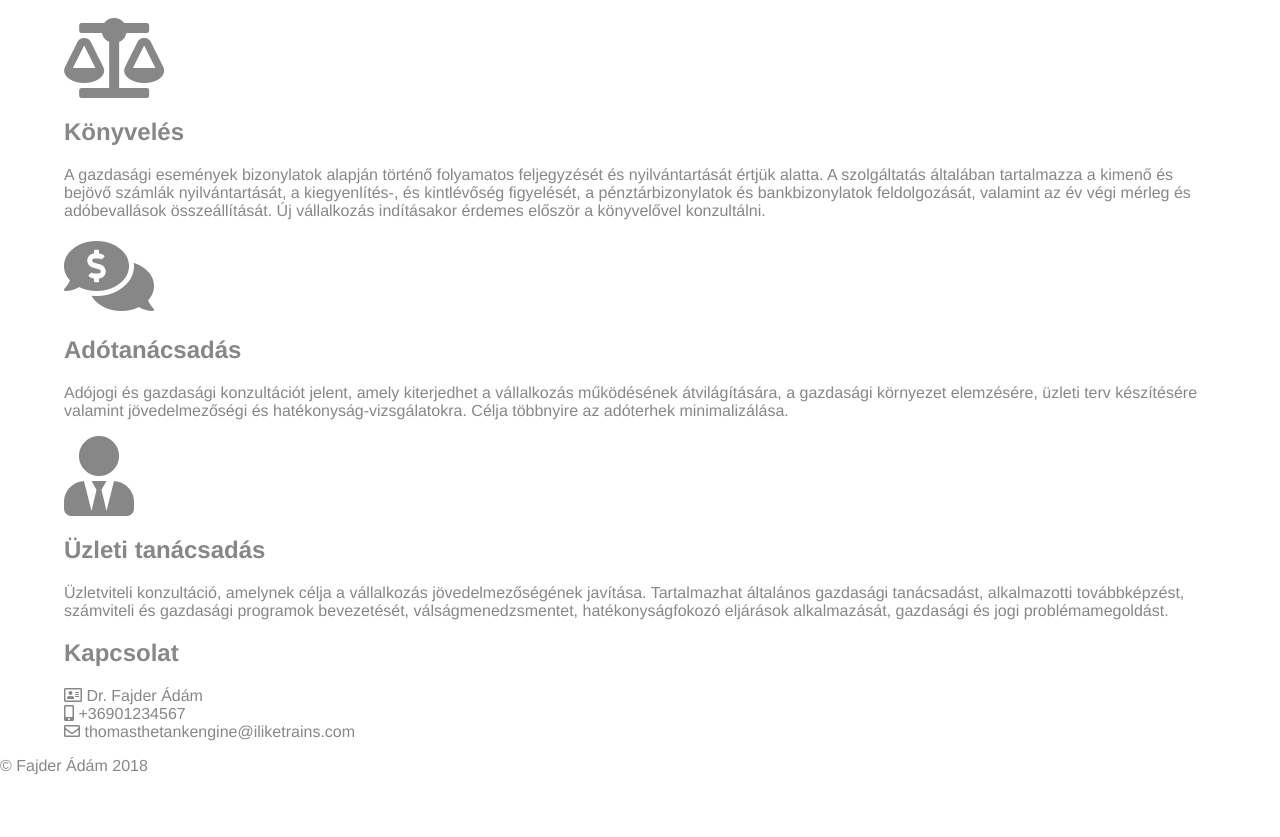
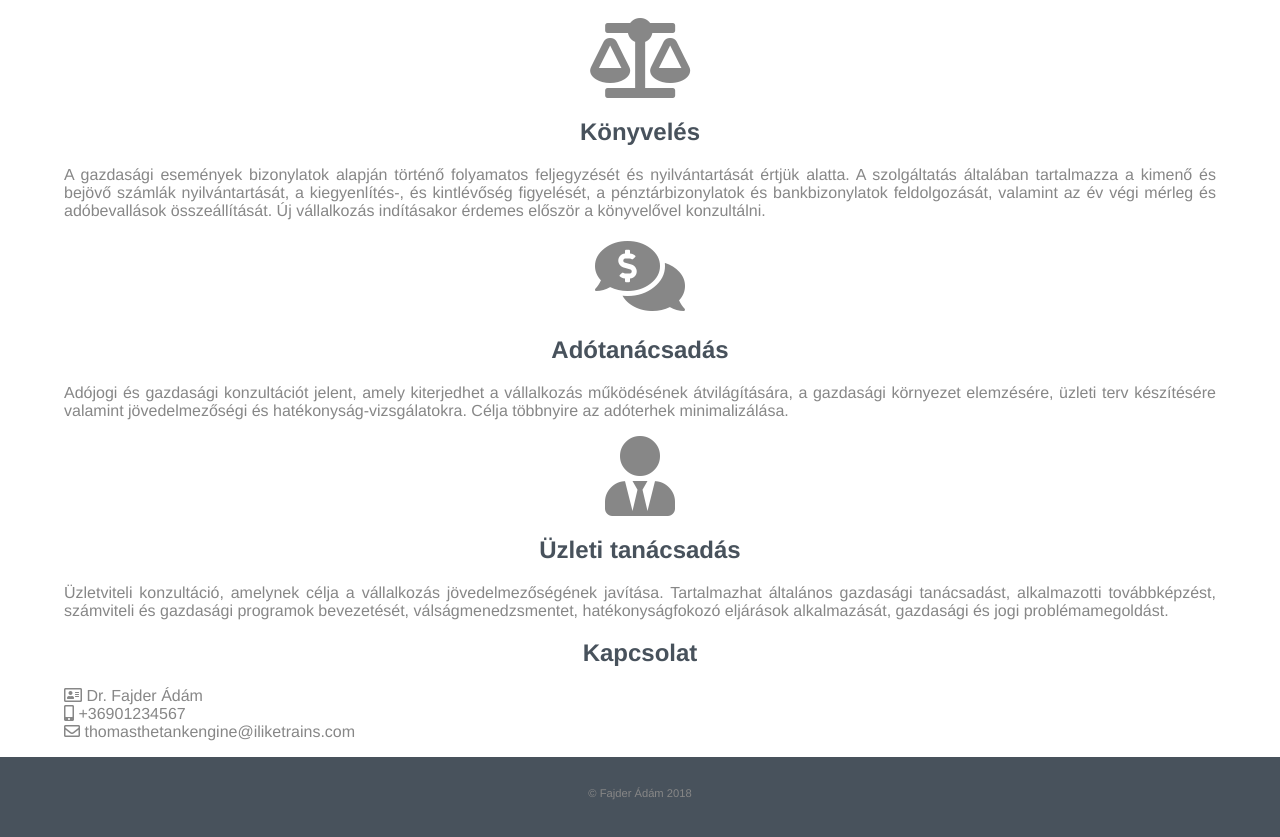
Before and after one commit to Eschato/Bookkeeping, a plain HTML site: page index.html in a window 1280 px wide. Shown: the part 890-1727 px from the top of the page. Before the commit the page ends 1665 px from the top, so only its background shows below. Drawn offline with Linux system fonts and the light colour scheme.

Commit message:
Add files via upload

```diff
--- a/css/style.css
+++ b/css/style.css
@@ -14,9 +14,14 @@ body {
 .main-wrapper {
   width: 90%;
   margin: 0 auto;
+  text-align: center;
 }
 
-.main-nav, h1 {
+p {
+  text-align: justify;
+}
+
+.main-nav, h1, h2 {
   color: #48525c;
 }
 
@@ -75,6 +80,15 @@ h1 {
   text-align: center;
 }
 
+.copyright {
+  height: 80px;
+  margin: 0 auto;
+  background-color: #48525c;
+  text-align: center;
+  padding-top: 30px;
+  font-size: .7em;
+}
+
 /*=======================================
 Media Queries
 =======================================*/
```
